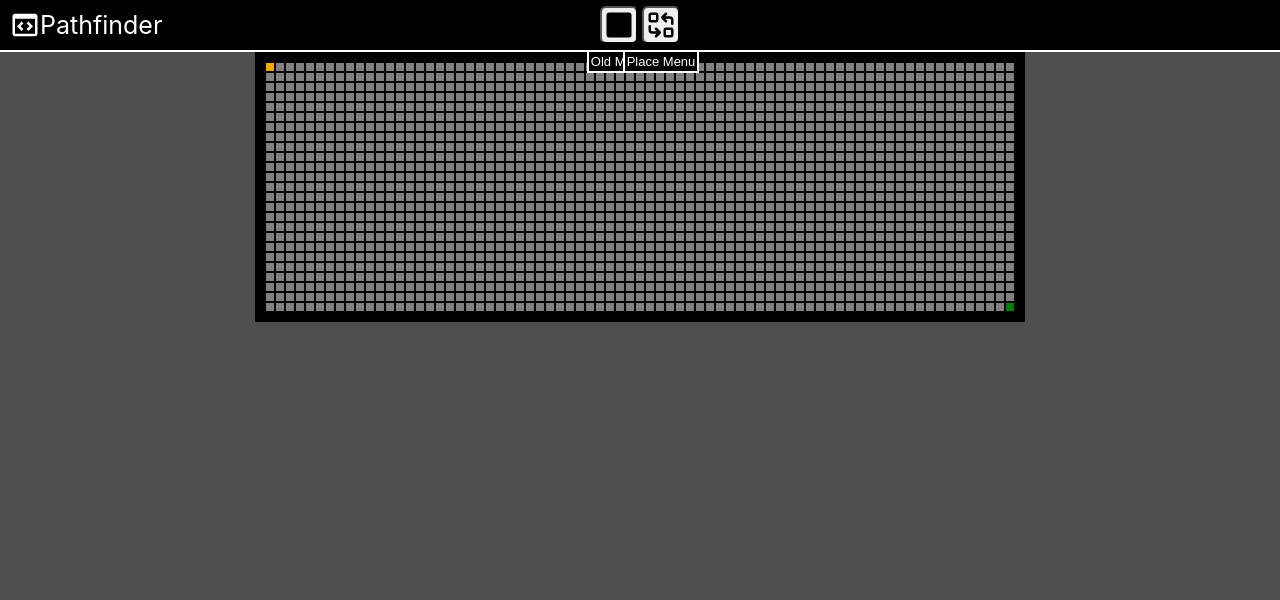
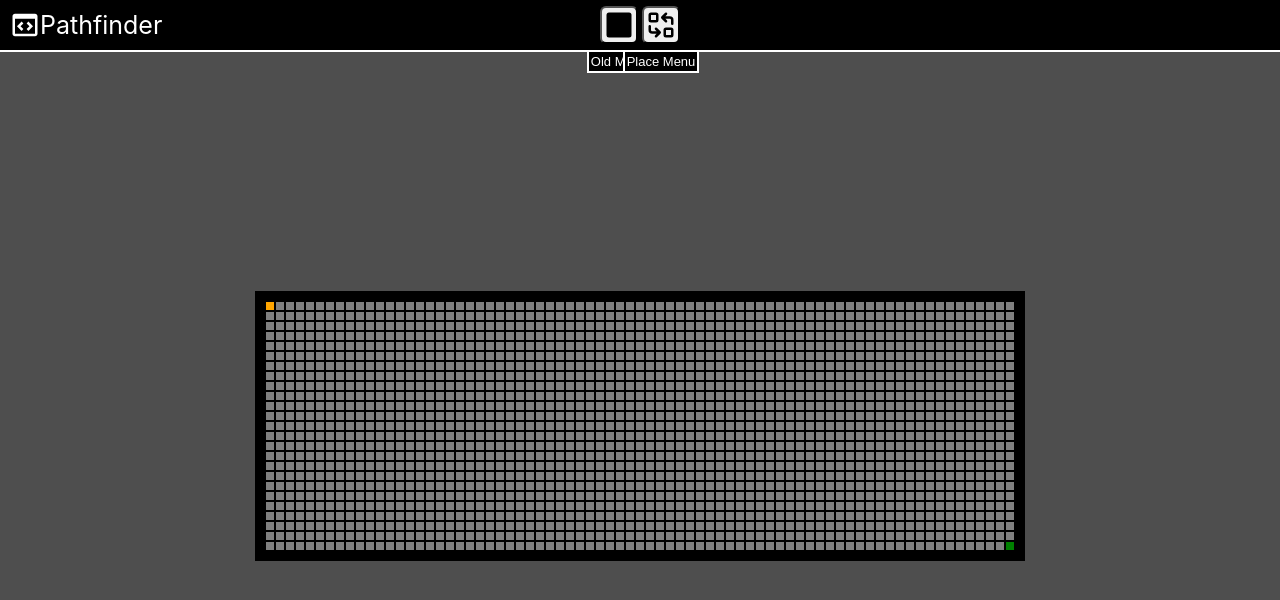
Before and after one commit to peoplestealusernames/pathfinder, a React (Create React App) app: page / in a window 1280 px wide. Shown: the top 600 px of the page. Built offline with nearby package versions, Linux system fonts and the light colour scheme.

Commit message:
fixed CenterDiv not centering properly

```diff
--- a/src/components/CenterDiv.tsx
+++ b/src/components/CenterDiv.tsx
@@ -13,8 +13,7 @@ export function CenterDiv(props: {
                 alignItems: "center",
                 justifyItems: "center",
                 justifyContent: "center",
-                height: "100%",
-                width: "100%"
+                flex: 1
             },
             ...props.styleOverride
         }}>
```
